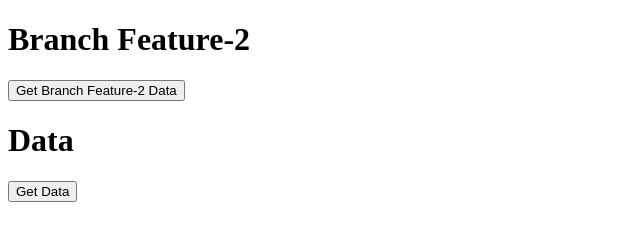
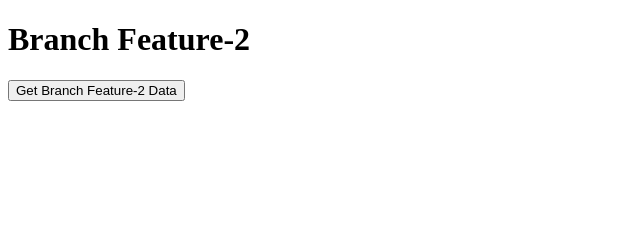
Before and after one commit to Bekmukhambetov/lecture2, a plain HTML site: page feature-2.html in a window 1280 px wide. Shown: the whole page, without its empty margins (0-640 px from the left). Drawn offline with Linux system fonts and the light colour scheme.

Commit message:
Delete <h1>Data</h1> in file feature-2.html in branch feature-2

```diff
--- a/feature-2.html
+++ b/feature-2.html
@@ -10,8 +10,4 @@
         <h1>Branch Feature-2</h1>
         <button>Get Branch Feature-2 Data</button>
     </div>
-    <div>
-        <h1>Data</h1>
-        <button>Get Data</button>
-    </div>
 </body>
```
